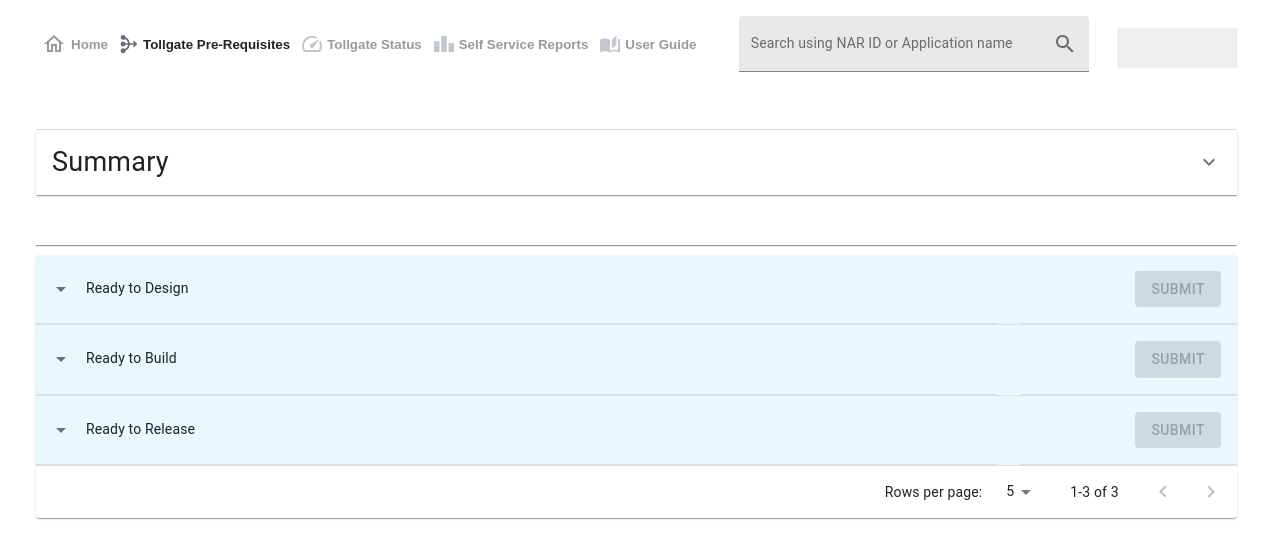
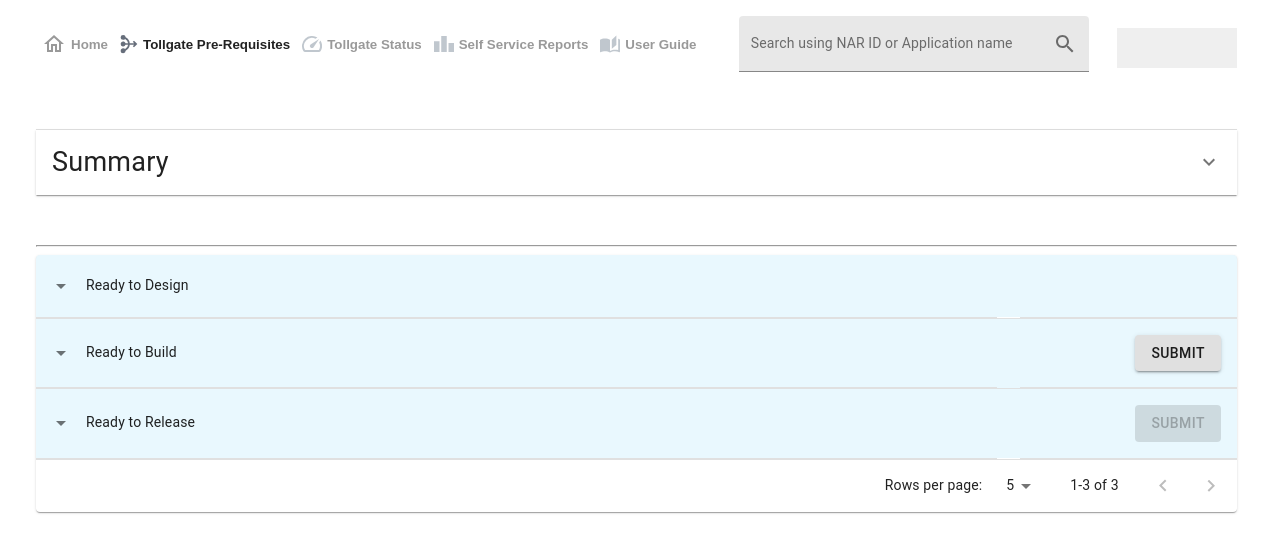
Before and after one commit to luchosr/next-typescript-midu-app, a Next.js app: page / in a window 1280 px wide. Shown: the top 558 px of the page. Built offline with nearby package versions, Linux system fonts and the light colour scheme.

Commit message:
fixed submit button

```diff
--- a/src/components/CARFCombinedTollgateprerequisitesPage/CARFTableRow.tsx
+++ b/src/components/CARFCombinedTollgateprerequisitesPage/CARFTableRow.tsx
@@ -307,16 +307,13 @@ export function Row({ tollgate }: any) {
           >
             {dropdownOpen ? <ArrowDropUpIcon /> : <ArrowDropDownIcon />}
           </IconButton>
-          {/* ola ke ase{row.name} */}
-          {/* {mySampleObject?.tollgates?.ready_to_build.name} */}
-          {/* {mySampleObject?.tollgates[0].name} */}
           {tollgate.name}
         </TableCell>
 
         <TableCell align='right' className={classes.labelTableCell}></TableCell>
         <TableCell align='right'></TableCell>
         <TableCell align='right'>
-          {tollgate?.pre_requisites.name !== 'Ready to Design' &&
+          {/* {tollgate?.pre_requisites.name !== 'Ready to Design' &&
           !isSubmitted.includes(tollgate?.pre_requisites.name) ? (
             <Button
               variant='contained'
@@ -329,6 +326,25 @@ export function Row({ tollgate }: any) {
             </Button>
           ) : tollgate?.pre_requisites.name !== 'Ready to Design' &&
             isSubmitted.includes(tollgate?.pre_requisites.name) ? (
+            <Button className={classes.submittedButton} disabled={true}>
+              Submitted
+            </Button>
+          ) : (
+            ''
+          )} */}
+          {tollgate?.name !== 'Ready to Design' &&
+          !isSubmitted.includes(tollgate?.name) ? (
+            <Button
+              variant='contained'
+              disabled={!isCompleted.includes(tollgate?.name)}
+              component={'button'}
+              onClick={() => handleSubmission(tollgate?.name)}
+              className={classes.submitButton}
+            >
+              Submit
+            </Button>
+          ) : tollgate?.name !== 'Ready to Design' &&
+            isSubmitted.includes(tollgate?.name) ? (
             <Button className={classes.submittedButton} disabled={true}>
               Submitted
             </Button>
@@ -385,11 +401,6 @@ export function Row({ tollgate }: any) {
                           'Cloud Product Registration & Cloud Product Check' ? (
                           <Button
                             variant='text'
-                            // onClick={() =>
-                            //   handleConditionalModalOpen(
-                            //     tollgate?.pre_requisites.name
-                            //   )
-                            // }
                             onClick={() =>
                               handleConditionalModalOpen(field.name)
                             }
```
